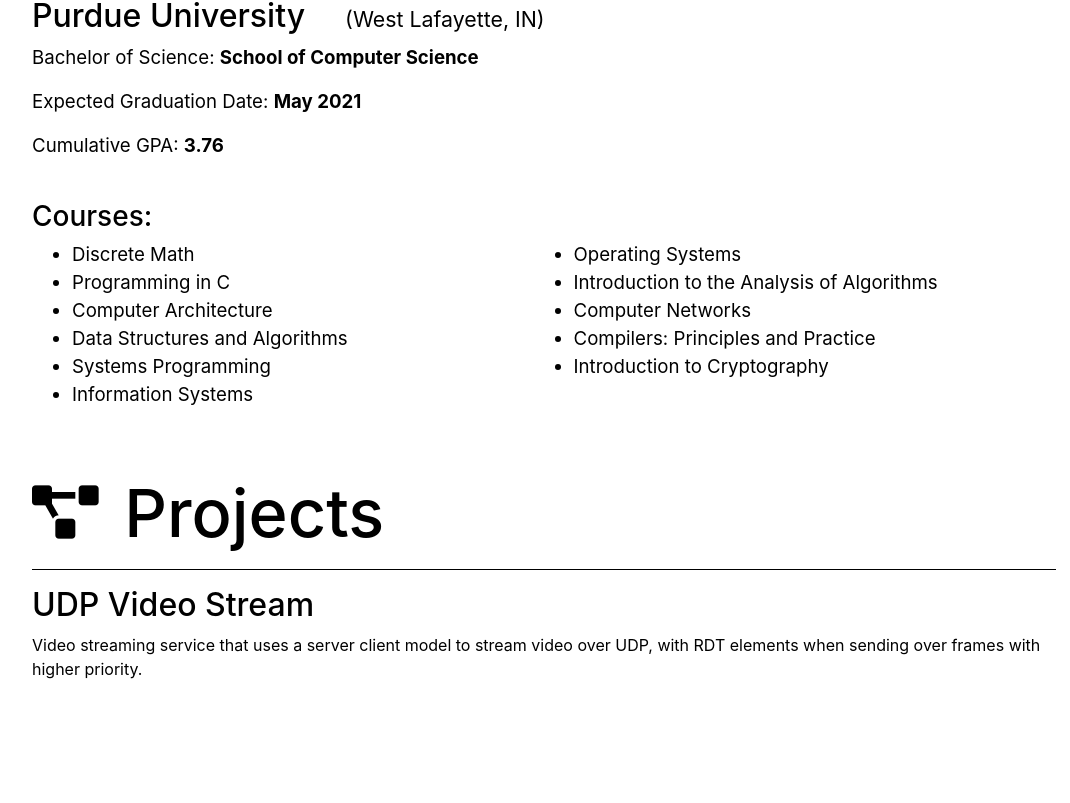
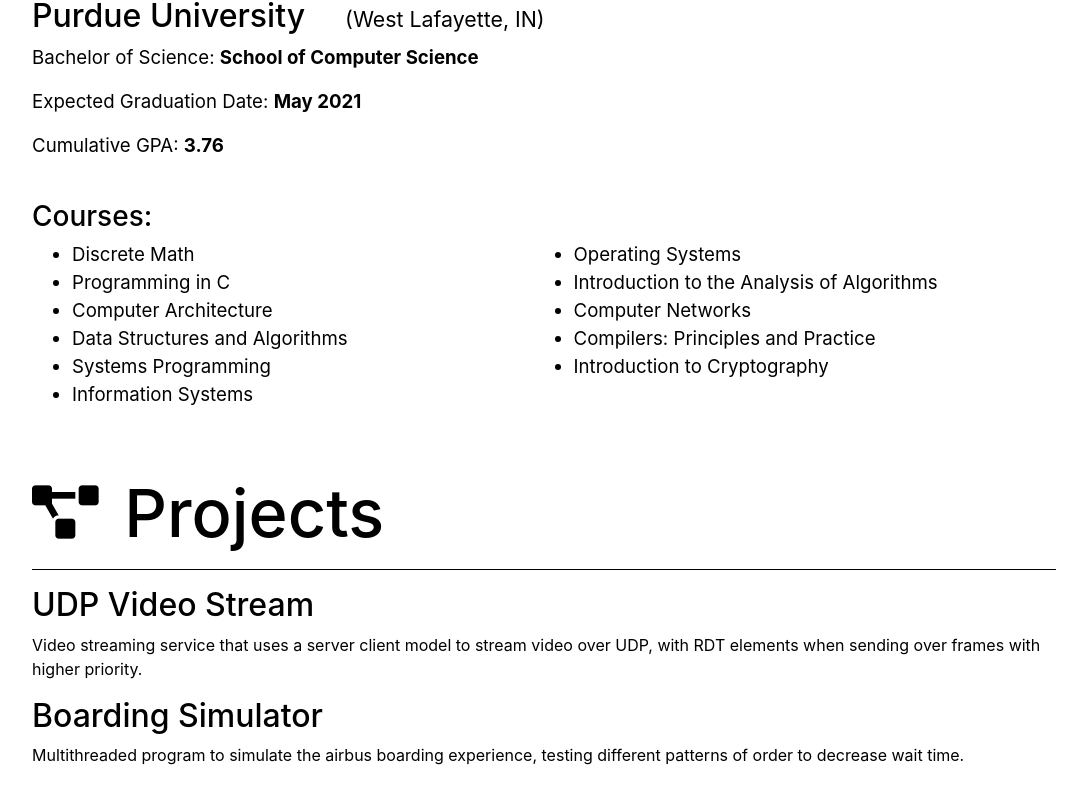
Before and after one commit to najaco/personal-website, a React (Create React App) app: page /#/about-me in a window 1280 px wide. Shown: the part 1272-2075 px from the top of the page, without its empty margins (96-1166 px from the left). Before the commit the page ends 2017 px from the top, so only its background shows below. Built offline with nearby package versions, Linux system fonts and the light colour scheme.

Commit message:
added another project

```diff
--- a/src/pages/Projects.js
+++ b/src/pages/Projects.js
@@ -8,6 +8,8 @@ function Projects() {
         <SectionTitle title={"Projects"} icon_id={"fas fa-project-diagram"}/>
         <h2>UDP Video Stream</h2>
         <p>Video streaming service that uses a server client model to stream video over UDP, with RDT elements when sending over frames with higher priority.</p>
+        <h2>Boarding Simulator</h2>
+        <p>Multithreaded program to simulate the airbus boarding experience, testing different patterns of order to decrease wait time.</p>
     </div>
   );
 }
```
